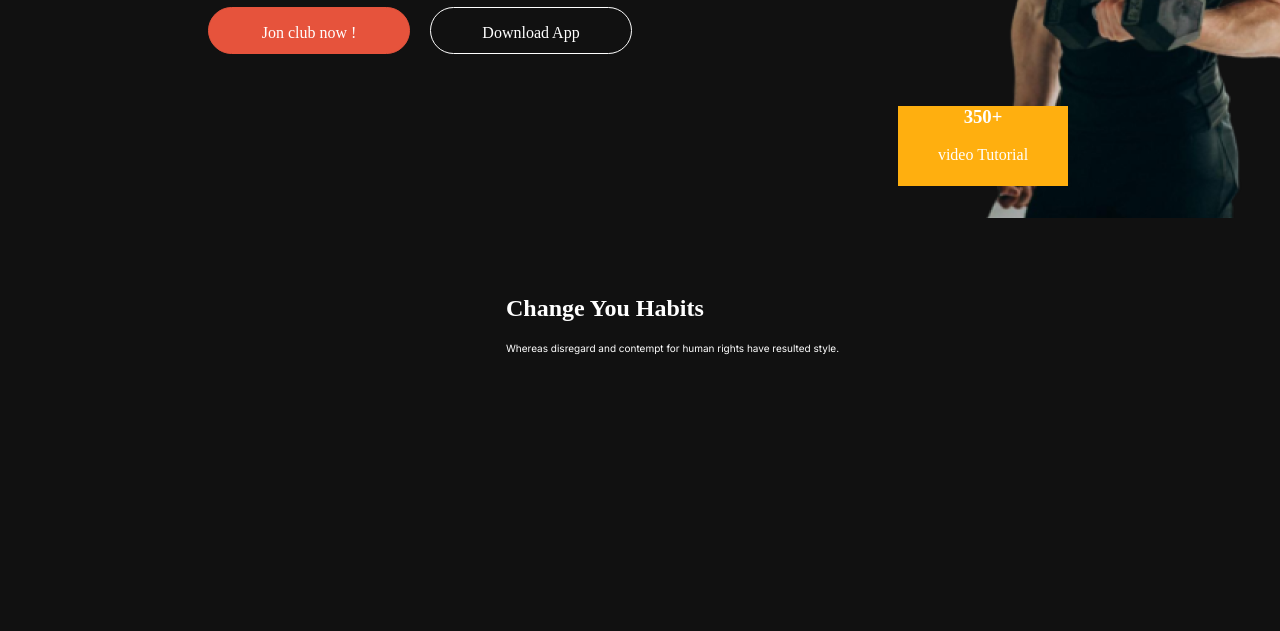
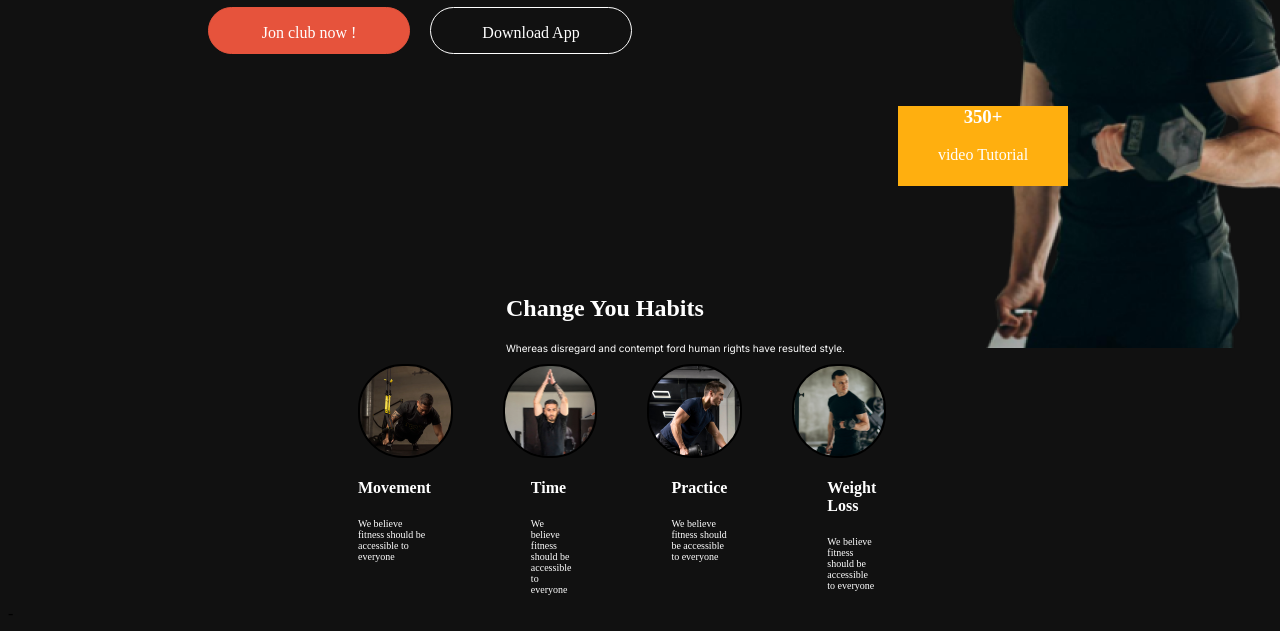
Before and after one commit to ovisack/my-assingnment-2, a plain HTML site: page index.html in a window 1280 px wide. Shown: the part 515-1146 px from the top of the page. Before the commit the page ends 887 px from the top, so only its background shows below. Drawn offline with Linux system fonts and the light colour scheme; a web font is replaced by a local one.

Commit message:
5 commit

```diff
--- a/index.html
+++ b/index.html
@@ -70,18 +70,42 @@
         <div class="hading">
             <h1 class="hading-1" > Change You Habits</h1>
             <p class="pas">
-                Whereas disregard and contempt for
+                Whereas disregard and contempt ford
                 human rights have resulted style.</p>
                 </div>
                  </section>
-            <!-- <div class="cintanier">
-        <div class="img-1" > </div>
-        <div class="img-2"></div>
-            <div class="img-3"> </div>
-            <div class="img-4"> </div>
-            </div>
+            <div class="cintanier">
 
-    </section> -->
+                <img class="box-4" src="./images/image 3.png" alt=" ">
+
+                <img class="box-1" src="./images/image 2.png" alt="">
+                <img class="box-2" src="./images/image 4.png" alt="">
+                <img class="box-3" src="./images/image 5.png" alt=" ">
+
+
+        </div>
+          <div class="hetlain">
+
+        <div class="hetlain-1">
+        <h4>Movement</h4>
+        <p class="p"> We believe fitness should be accessible to everyone</p>
+</div>
+<div class="hetlain-2">
+    <h4>Time</h4>
+    <p class="p">We believe fitness should be accessible to everyone</p>
+</div>
+<div class="hetlain-3">
+    <h4>Practice</h4>
+    <p class="p">We believe fitness should be accessible to everyone</p>
+</div>
+<div class="hetlain-4">
+    <h4 class="h-4">Weight Loss</h4>
+    <p class="p">We believe fitness should be accessible to everyone</p>
+
+</div>
+          </div>
+
+    </section> -
 
 </body>
 </html>
--- a/style/html.css
+++ b/style/html.css
@@ -202,52 +202,71 @@ margin-left: 200px;
 .hading{
   color: #FFFFFF;
   width: 1000px;}
-  .hading-1{
 
-  }
 .pas{
   font-family: "Inter", sans-serif;
   font-size: 10px;
   line-height: ;
   letter:0.3px;
-  align-items: center;
+  /* align-items: center; */
 }
 /* cintanier style */
   .cintanier{
 
   display: flex;
-  gap: 40px;
-  width: 100044px;
-  height: 54px;
-  text-align: center;
-  border-radius: 100px 100px;
+  gap: 50px;
+  margin-left: 350px;
 
 
   }
+  .box-4{
+    width: 450px;
+    height: 90px;
+    border: 2px solid black;
+    border-radius: 45px 45px ;
+   }
+ .box-1{
+  width: 450px;
+  height: 90px;
+  border: 2px solid black;
+  border-radius: 45px 45px ;
 
-.img-1{
- border: 1px solid seagreen;
- background-color: #E6533C;
+  }
+  .box-2{
+    width: 450px;
+    height: 90px;
+    border: 2px solid black;
+    border-radius: 45px 45px ;
+
+  }
+  .box-3{
+    width: 450px;
+    height: 90px;
+    border: 2px solid black;
+    border-radius: 45px 45px ;
+  }
+
+  .hetlain{
+    color: #FFFFFF;
+   display: flex;
+    gap: 100px;
+    margin-left: 350px;
 
 
+  }
+  .hetlain-1{
+  }
+    .h1{
 
-}
-.img-2{
-  border: 1px solid seagreen;
- background-color: #E6533C;
-
-}
-.img-3{
-  border: 1px solid seagreen;
- background-color: #E6533C;
+    }
 
 
-}
-.img-4{
-  border: 1px solid seagreen;
- background-color: #E6533C;
+  .p{
+
+
+    font-size: 10px;
 
 
 
 
-}
+  }
```
